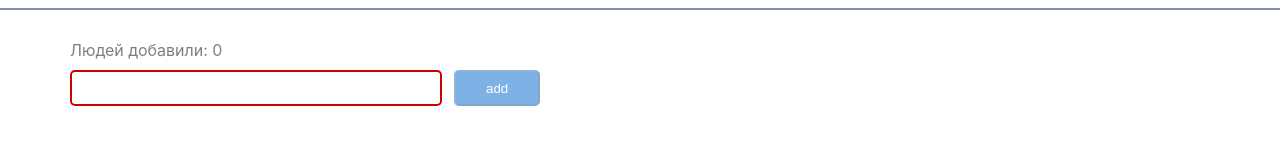
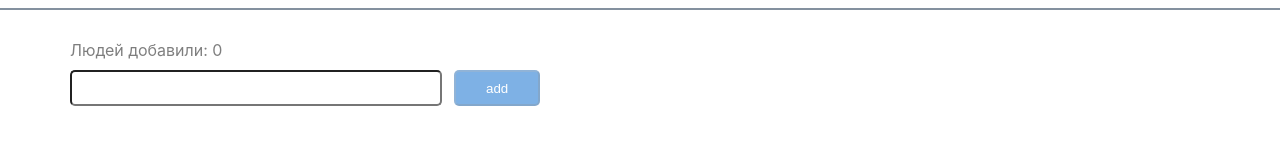
Before and after one commit to Alonasa/homeworks, a React (Create React App) app: page / in a window 1280 px wide. Shown: the part 627-772 px from the top of the page. Built offline with nearby package versions, Linux system fonts and the light colour scheme.

Commit message:
fixes according to autocheck

```diff
--- a/src/s2-homeworks/hw03/Greeting.module.css
+++ b/src/s2-homeworks/hw03/Greeting.module.css
@@ -21,6 +21,10 @@
 }
 
 .errorInput {
+    width: 372px;
+    min-height: 36px;
+    margin-right: 12px;
+    border-radius: 5px;
     border: 2px solid #CC0000;
 }
 
--- a/src/s2-homeworks/hw03/Greeting.tsx
+++ b/src/s2-homeworks/hw03/Greeting.tsx
@@ -25,7 +25,7 @@ const Greeting: React.FC<GreetingPropsType> = (
         lastUserName,
     } // деструктуризация пропсов
 ) => {
-    const inputClass = {error} ? s.errorInput : s.input// need to fix with (?:)
+    const inputClass = error ? s.errorInput : s.input // need to fix with (?:)
 
     return (
         <div id={'hw3-form'} className={s.greetingForm}>
@@ -42,7 +42,7 @@ const Greeting: React.FC<GreetingPropsType> = (
                         id={'hw3-input'}
                         value={name}
                         onChange={setNameCallback}
-                        className={`${inputClass} ${s.input}`}
+                        className={inputClass}
                         onKeyDown={onEnter}
                         onBlur={onBlur}
                     />
--- a/src/s2-homeworks/hw03/GreetingContainer.tsx
+++ b/src/s2-homeworks/hw03/GreetingContainer.tsx
@@ -1,4 +1,4 @@
-import React, {ChangeEvent, useState} from 'react'
+import React, {ChangeEvent, KeyboardEvent, useState} from 'react'
 import Greeting from './Greeting'
 import {UserType} from './HW3'
 
@@ -37,10 +37,7 @@ export const pureOnEnter = (e: KeyboardEvent, addUser: () => void) => { // ес
 // function GreetingContainer(props: GreetingPropsType) {
 
 // более современный и удобный для про :)
-const GreetingContainer: React.FC<GreetingContainerPropsType> = ({
-                                                                     users,
-                                                                     addUserCallback,
-                                                                 }) => {
+const GreetingContainer: React.FC<GreetingContainerPropsType> = ({users, addUserCallback,}) => {
     // деструктуризация пропсов
     const [name, setName] = useState<string>('') // need to fix any
     const [error, setError] = useState<string>('') // need to fix any
@@ -70,7 +67,7 @@ const GreetingContainer: React.FC<GreetingContainerPropsType> = ({
         setNameCallback={setNameCallback}
         addUser={addUser}
         onBlur={onBlur}
-        onEnter={(e)=>onEnter}
+        onEnter={(e)=>onEnter(e)}
         error={error}
         totalUsers={totalUsers}
         lastUserName={lastUserName}
```
